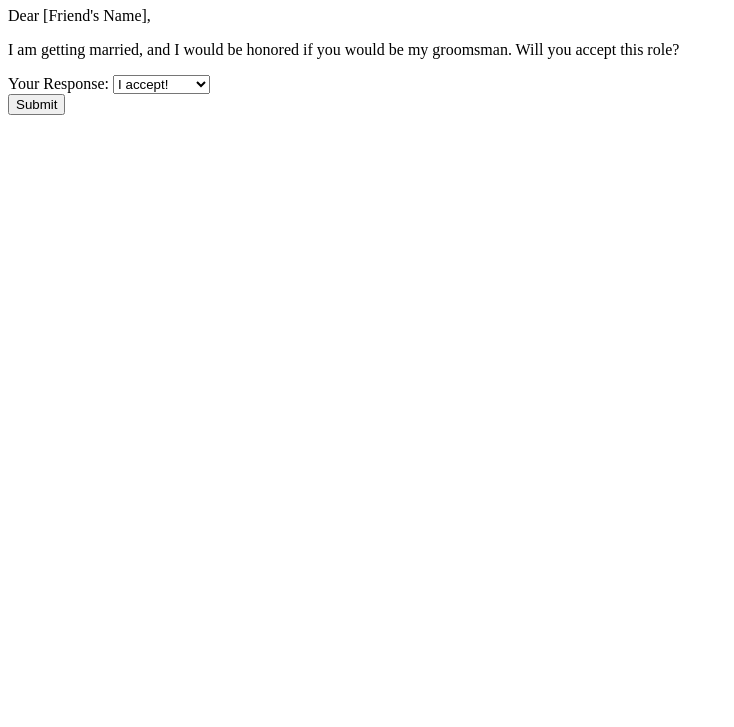
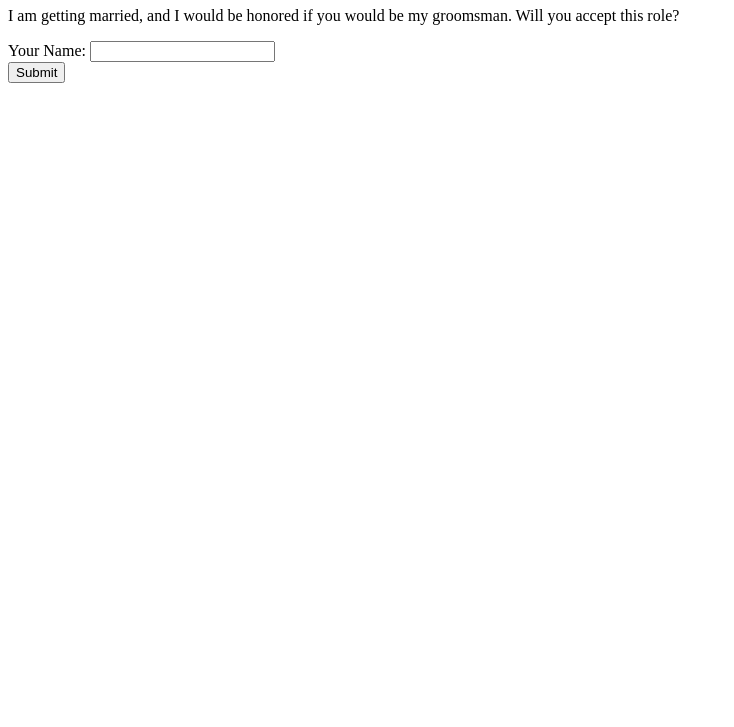
Before and after one commit to raisinets2/groomsm, a plain HTML site: page index.html in a window 1280 px wide. Shown: the part 73-800 px from the top of the page, without its empty margins (0-734 px from the left). Drawn offline with Linux system fonts and the light colour scheme.

Commit message:
Update index.html

```diff
--- a/index.html
+++ b/index.html
@@ -5,17 +5,19 @@
 </head>
 <body>
     <h1>Will You Be My Groomsman?</h1>
-    <p>Dear [Friend's Name],</p>
     <p>I am getting married, and I would be honored if you would be my groomsman. Will you accept this role?</p>
 
-    <form action="response.html">
-        <label for="response">Your Response:</label>
-        <select id="response" name="response">
-            <option value="accept">I accept!</option>
-            <option value="decline">I can't, sorry.</option>
-        </select>
+    <form action="response.html" method="GET">
+        <label for="friendName">Your Name:</label>
+        <input type="text" id="friendName" name="friendName" required>
+        <input type="hidden" id="submissionTime" name="submissionTime">
         <br>
         <input type="submit" value="Submit">
     </form>
+
+    <script>
+        // Capture the current timestamp in milliseconds when the page is opened
+        document.getElementById("submissionTime").value = Date.now();
+    </script>
 </body>
 </html>
```
